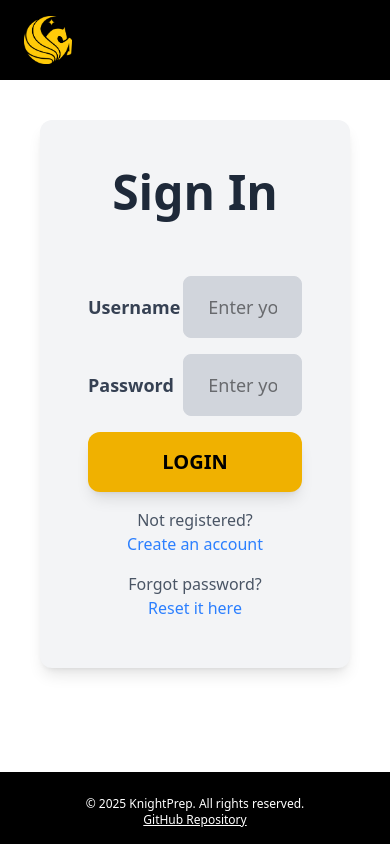
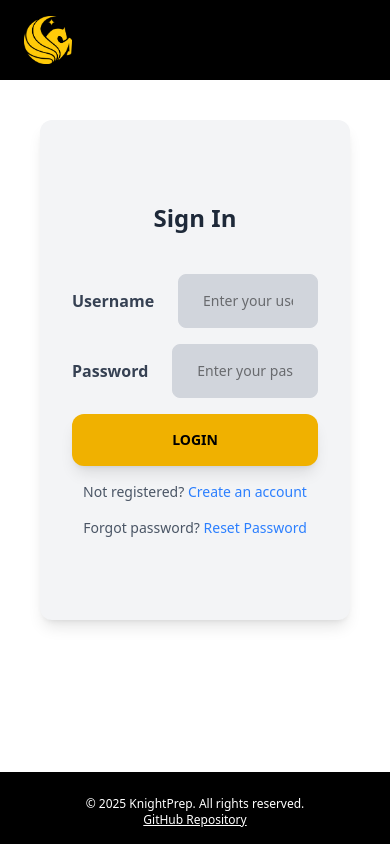
Before and after one commit to minervatbd/knightwise, a React (Vite) app in the folder frontend/: page / in a window 390 px wide. Built offline with nearby package versions, Linux system fonts and the light colour scheme.

Commit message:
update to responsive design and add password reset

```diff
--- a/frontend/src/components/Login.tsx
+++ b/frontend/src/components/Login.tsx
@@ -1,10 +1,10 @@
 // This code is based on Dr. Reinenker's code : Login.tsx
+
 import React, { useState } from "react";
 import axios from "axios";
 import { useNavigate } from "react-router-dom";
 import { buildPath } from "./Path";
 
-// onToggle: move to register form
 const Login: React.FC<{ onToggle: () => void }> = ({ onToggle }) => {
   const [username, setUsername] = useState("");
   const [password, setPassword] = useState("");
@@ -17,57 +17,45 @@ const Login: React.FC<{ onToggle: () => void }> = ({ onToggle }) => {
     setError("");
     setSuccessMessage("");
 
-    console.log("Sending login data:", { username, password });
-
     try {
-      // send request to server
       const response = await axios.post(buildPath("api/auth/login"), {
         username,
         password,
       });
 
-      console.log("Server response:", response.data);
-
-      // store token
       localStorage.setItem("token", response.data.token);
 
-      // store user data on localStorage to display username in sidebar
       if (response.data.user) {
         localStorage.setItem("user_data", JSON.stringify(response.data.user));
-      } else {
-        console.error("User data not found in response!");
       }
 
-      // show the success message if login is successful
-      // then, move to the dashboard page after 2 sec
+      // move to dashboard if the user logs in
       setSuccessMessage(response.data.message);
       setTimeout(() => {
         navigate("/dashboard");
       }, 2000);
     } catch (err: any) {
-      // show error message if login fails
       setError(err.response?.data?.message);
     }
   };
 
   return (
     <div className="flex flex-col items-center">
-      <div className="bg-gray-100 p-12 rounded-xl shadow-lg w-full max-w-2xl min-h-[500px] flex flex-col items-center justify-center">
-        <h2 className="text-5xl font-bold text-center text-gray-800 mb-15">
+      <div className="bg-gray-100 p-8 sm:p-12 rounded-xl shadow-lg w-full max-w-2xl min-h-[500px] flex flex-col items-center justify-center">
+        <h2 className="text-2xl sm:text-3xl md:text-5xl font-bold text-center text-gray-800 mb-10">
           Sign In
         </h2>
 
-        {/* Login form */}
         <form onSubmit={handleLogin} className="space-y-4 w-full max-w-lg">
           {/* username */}
           <div className="flex items-center space-x-6 w-full">
-            <label className="w-1/3 text-lg font-semibold text-gray-700">
+            <label className="w-1/3 text-base sm:text-lg font-semibold text-gray-700">
               Username
             </label>
             <input
               type="text"
               placeholder="Enter your username"
-              className="w-2/3 px-6 py-4 text-lg border border-gray-300 bg-gray-300 rounded-lg focus:outline-none focus:ring-2 focus:ring-yellow-500"
+              className="w-2/3 px-6 py-4 text-sm sm:text-base md:text-lg border border-gray-300 bg-gray-300 rounded-lg focus:outline-none focus:ring-2 focus:ring-yellow-500"
               value={username}
               onChange={(e) => setUsername(e.target.value)}
               required
@@ -76,13 +64,13 @@ const Login: React.FC<{ onToggle: () => void }> = ({ onToggle }) => {
 
           {/* password */}
           <div className="flex items-center space-x-6 w-full">
-            <label className="w-1/3 text-lg font-semibold text-gray-700">
+            <label className="w-1/3 text-base sm:text-lg font-semibold text-gray-700">
               Password
             </label>
             <input
               type="password"
               placeholder="Enter your password"
-              className="w-2/3 px-6 py-4 text-lg border border-gray-300 bg-gray-300 rounded-lg focus:outline-none focus:ring-2 focus:ring-yellow-500"
+              className="w-2/3 px-6 py-4 text-sm sm:text-base md:text-lg border border-gray-300 bg-gray-300 rounded-lg focus:outline-none focus:ring-2 focus:ring-yellow-500"
               value={password}
               onChange={(e) => setPassword(e.target.value)}
               required
@@ -92,15 +80,15 @@ const Login: React.FC<{ onToggle: () => void }> = ({ onToggle }) => {
           {/* button */}
           <button
             type="submit"
-            className="w-full bg-yellow-500 text-black font-bold py-4 text-xl rounded-xl shadow-lg hover:bg-yellow-600 transition"
+            className="w-full bg-yellow-500 text-sm sm:text-base md:text-xl font-bold py-4 rounded-xl shadow-lg hover:bg-yellow-600 transition"
           >
             LOGIN
           </button>
         </form>
 
-        {/* display message */}
+        {/* messages */}
         {error && (
-          <p className="text-red-500 text-lg text-center mt-2">{error}</p>
+          <p className="text-red-500 text-base text-center mt-2">{error}</p>
         )}
         {successMessage && (
           <p className="text-green-500 text-sm text-center mt-2">
@@ -108,8 +96,8 @@ const Login: React.FC<{ onToggle: () => void }> = ({ onToggle }) => {
           </p>
         )}
 
-        {/* move to the signup */}
-        <p className="text-center text-base text-gray-600 mt-4">
+        {/* move to signup */}
+        <p className="text-sm sm:text-base text-gray-600 mt-4 text-center">
           Not registered?{" "}
           <button onClick={onToggle} className="text-blue-500 hover:underline">
             Create an account
@@ -117,13 +105,13 @@ const Login: React.FC<{ onToggle: () => void }> = ({ onToggle }) => {
         </p>
 
         {/* password reset */}
-        <p className="text-center text-base text-gray-600 mt-4">
+        <p className="text-sm sm:text-base text-gray-600 mt-4 text-center">
           Forgot password?{" "}
           <button
             onClick={() => navigate("/forgot-password")}
             className="text-blue-500 hover:underline"
           >
-            Reset it here
+            Reset Password
           </button>
         </p>
       </div>
```
